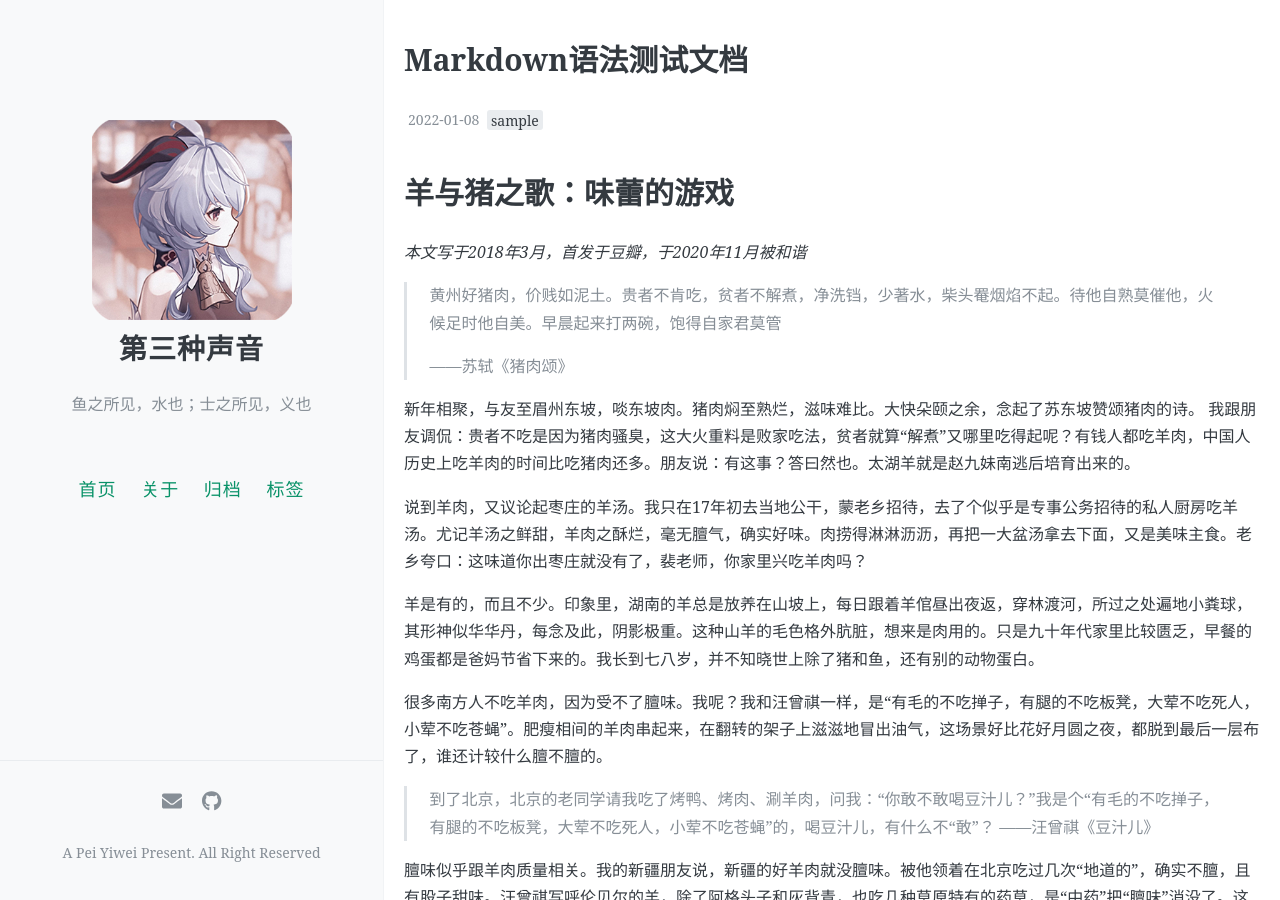
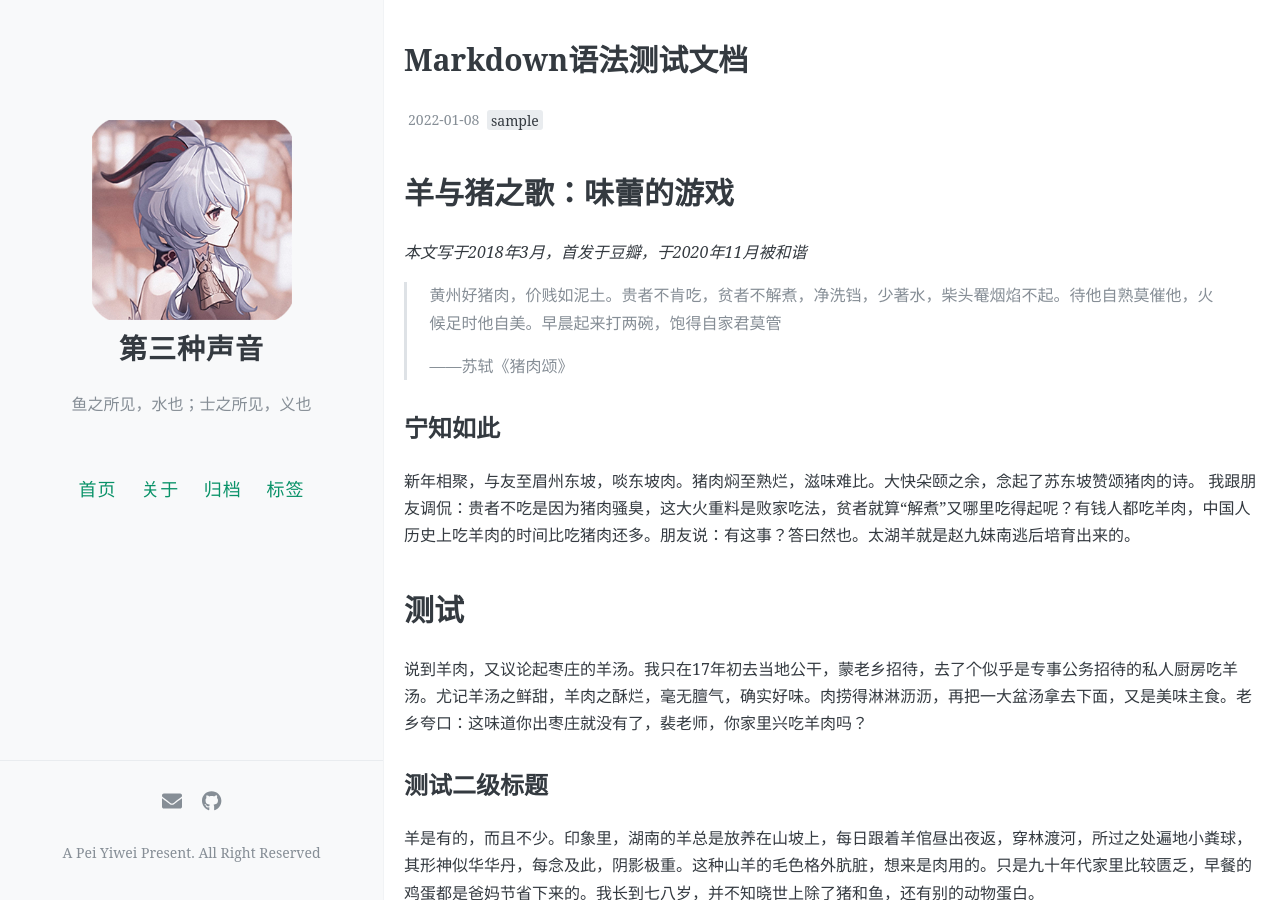
Before and after one commit to YiWeiPei/Reeds.Yiwei.Pei, a Jekyll site: the page built from _posts/2022-01-08-Markdown语法测试文档.md, in a window 1280 px wide and 900 px high. Built offline with Jekyll 4.4.1, drawn with Linux system fonts in a browser that asks for light colours; comment, search, counter and statistics services are not loaded.

Commit message:
Update 2022-01-08-Markdown语法测试文档.md

```diff
--- a/_posts/2022-01-08-Markdown语法测试文档.md
+++ b/_posts/2022-01-08-Markdown语法测试文档.md
@@ -17,10 +17,15 @@
 >
 >——苏轼《猪肉颂》
 
-新年相聚，与友至眉州东坡，啖东坡肉。猪肉焖至熟烂，滋味难比。大快朵颐之余，念起了苏东坡赞颂猪肉的诗。
-  我跟朋友调侃：贵者不吃是因为猪肉骚臭，这大火重料是败家吃法，贫者就算“解煮”又哪里吃得起呢？有钱人都吃羊肉，中国人历史上吃羊肉的时间比吃猪肉还多。朋友说：有这事？答曰然也。太湖羊就是赵九妹南逃后培育出来的。
+## 宁知如此
+
+新年相聚，与友至眉州东坡，啖东坡肉。猪肉焖至熟烂，滋味难比。大快朵颐之余，念起了苏东坡赞颂猪肉的诗。 我跟朋友调侃：贵者不吃是因为猪肉骚臭，这大火重料是败家吃法，贫者就算“解煮”又哪里吃得起呢？有钱人都吃羊肉，中国人历史上吃羊肉的时间比吃猪肉还多。朋友说：有这事？答曰然也。太湖羊就是赵九妹南逃后培育出来的。
+
+# 测试
 
 说到羊肉，又议论起枣庄的羊汤。我只在17年初去当地公干，蒙老乡招待，去了个似乎是专事公务招待的私人厨房吃羊汤。尤记羊汤之鲜甜，羊肉之酥烂，毫无膻气，确实好味。肉捞得淋淋沥沥，再把一大盆汤拿去下面，又是美味主食。老乡夸口：这味道你出枣庄就没有了，裴老师，你家里兴吃羊肉吗？
+
+## 测试二级标题
 
 羊是有的，而且不少。印象里，湖南的羊总是放养在山坡上，每日跟着羊倌昼出夜返，穿林渡河，所过之处遍地小粪球，其形神似华华丹，每念及此，阴影极重。这种山羊的毛色格外肮脏，想来是肉用的。只是九十年代家里比较匮乏，早餐的鸡蛋都是爸妈节省下来的。我长到七八岁，并不知晓世上除了猪和鱼，还有别的动物蛋白。
 
```
